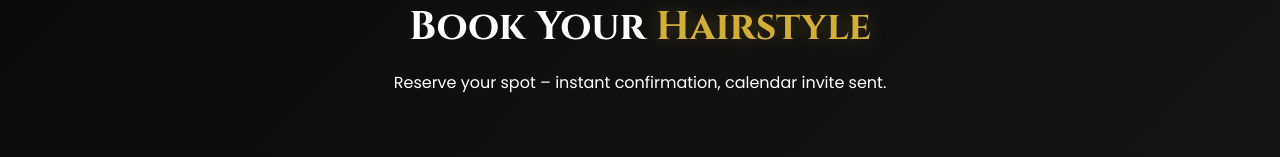
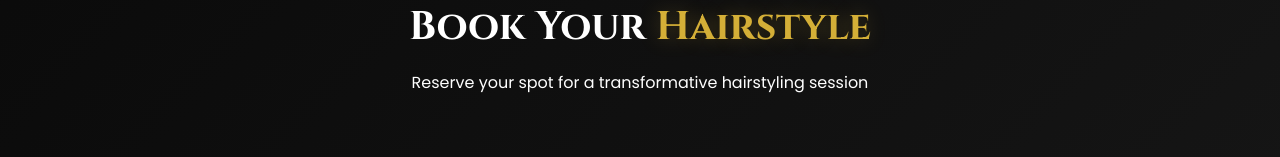
Before and after one commit to CarlosBavon/Stylebymk-Front, a React (Create React App) app: page /booking in a window 1280 px wide. Shown: the part 132-289 px from the top of the page. Built offline with nearby package versions, Linux system fonts and the light colour scheme; no server answers.

Commit message:
Adding backend

```diff
--- a/src/pages/Booking.js
+++ b/src/pages/Booking.js
@@ -14,10 +14,6 @@ const getLocalDateString = (date) => {
   const day = String(date.getDate()).padStart(2, "0");
   return `${year}-${month}-${day}`;
 };
-
-// Use environment variable for API base, fallback to production URL
-const API_BASE =
-  process.env.REACT_APP_API_URL || "https://stylebymk-back.onrender.com/api";
 
 const Booking = () => {
   // Set initial date to TOMORROW (not today)
@@ -37,7 +33,7 @@ const Booking = () => {
   const [message, setMessage] = useState("");
   const [fetchingSlots, setFetchingSlots] = useState(false);
 
-  // Service list
+  // Service list (unchanged)
   const services = [
     "Cornrows",
     "Twists",
@@ -53,7 +49,7 @@ const Booking = () => {
     "Crochet Braids",
   ];
 
-  // Fetch booked slots when date changes
+  // Fetch booked slots when date changes (using local date string)
   useEffect(() => {
     const fetchBookedSlots = async () => {
       if (!formData.date) return;
@@ -61,7 +57,7 @@ const Booking = () => {
       try {
         const dateStr = getLocalDateString(formData.date);
         const response = await axios.get(
-          `${API_BASE}/bookings/slots/${dateStr}`,
+          `https://stylebymk-back.onrender.com/api/bookings/slots/${dateStr}`,
         );
         setAvailableTimes(response.data.availableTimes || []);
         if (
@@ -101,6 +97,7 @@ const Booking = () => {
     }
     setLoading(true);
     try {
+      // Prepare payload with date as local string (YYYY-MM-DD)
       const payload = {
         ...formData,
         date: getLocalDateString(formData.date),
@@ -108,9 +105,9 @@ const Booking = () => {
       await createBooking(payload);
       setMessage({
         type: "success",
-        text: "Booking confirmed! A calendar invitation has been sent to your email. Please check your inbox (and spam folder).",
+        text: "Booking confirmed! Check your email.",
       });
-      // Reset form
+      // Reset form, setting date to tomorrow again
       const newTomorrow = new Date();
       newTomorrow.setDate(newTomorrow.getDate() + 1);
       setFormData({
@@ -134,6 +131,7 @@ const Booking = () => {
     }
   };
 
+  // Minimum selectable date = tomorrow
   const minSelectableDate = new Date();
   minSelectableDate.setDate(minSelectableDate.getDate() + 1);
 
@@ -143,7 +141,7 @@ const Booking = () => {
         <h1>
           Book Your <span className="gold-text">Hairstyle</span>
         </h1>
-        <p>Reserve your spot – instant confirmation, calendar invite sent.</p>
+        <p>Reserve your spot for a transformative hairstyling session</p>
       </div>
 
       <div className="booking-form-container">
@@ -240,7 +238,7 @@ const Booking = () => {
             type="submit"
             disabled={loading || !formData.time || fetchingSlots}
           >
-            {loading ? "Processing..." : "Confirm Booking"}
+            {loading ? "Processing..." : "Confirm Booking "}
           </GoldButton>
           <li className="cancel">
             <Link to="/cancel" className="cancel-link">
```
